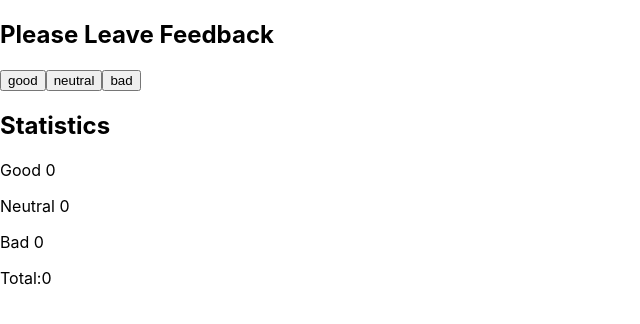
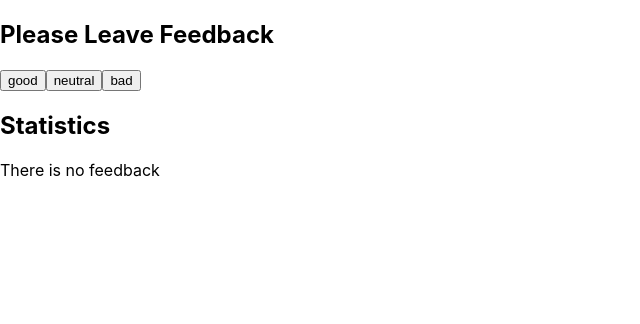
Before and after one commit to devromarc/goit-react-hw-02-feedback, a React (Create React App) app: page / in a window 1280 px wide. Shown: the top 324 px of the page, without its empty margins (0-640 px from the left). Built offline with nearby package versions, Linux system fonts and the light colour scheme.

Commit message:
step 4 Done

```diff
--- a/src/components/App.jsx
+++ b/src/components/App.jsx
@@ -2,6 +2,7 @@
 import { Statistics } from './Statistics/Statistics';
 import { FeedbackOptions } from './FeedbackOptions/FeedbackOptions';
 import { Section } from './Section/Section';
+import { Notification } from './Notification/Notification';
 
 export class App extends Component {
   state = {
@@ -37,12 +38,16 @@
           />
         </Section>
         <Section title="Statistics">
+          {countTotalFeedback === 0 ? (
+            <Notification message="There is no feedback" />
+          ) : (
             <Statistics
               good={good}
               neutral={neutral}
               bad={bad}
               countTotalFeedback={countTotalFeedback}
             />
+          )}
         </Section>
       </>
     );
--- /dev/null
+++ b/src/components/Notification/Notification.jsx
@@ -0,0 +1,7 @@
+export const Notification = ({ message }) => {
+  return (
+    <div>
+      <p>{message}</p>
+    </div>
+  );
+};
```
Lines whose indentation alone changed are shown as unchanged.
